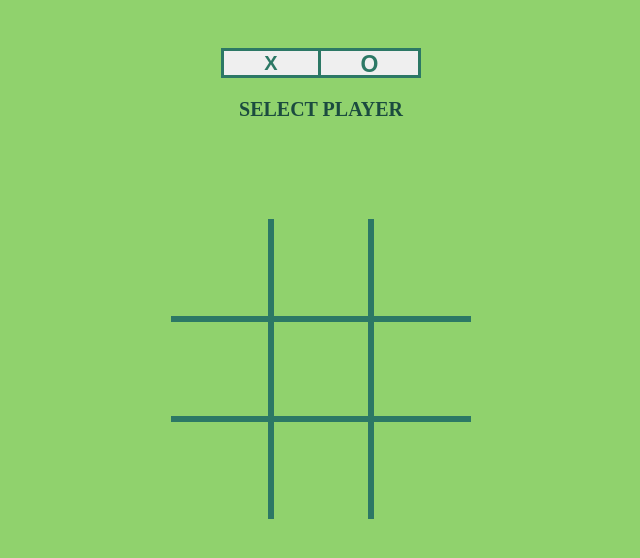
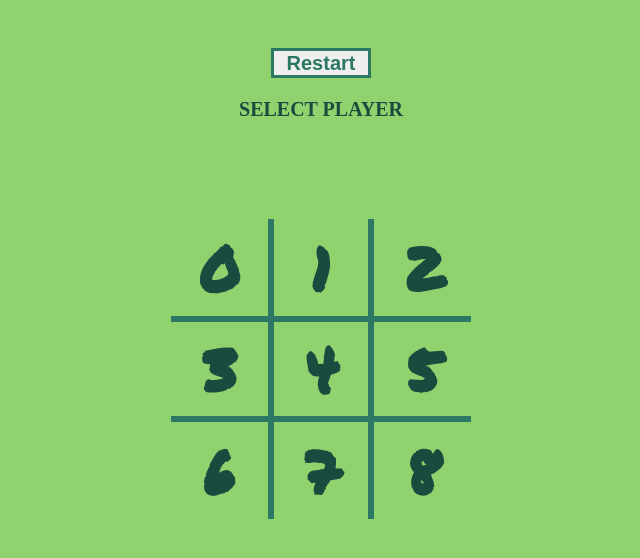
Before and after one commit to Piperski13/tic-tac-toe, a plain HTML site: page index.html in a window 1280 px wide. Shown: the whole page, without its empty margins (319-959 px from the left). Drawn offline with Linux system fonts and the light colour scheme.

Commit message:
Version 2.2

```diff
--- a/css/header.css
+++ b/css/header.css
@@ -14,8 +14,7 @@
 /* flex end */
 
 /* buttons/text start */
-.select-player-buttonX,
-.select-player-buttonO{
+.restartBtn{
   border: 3px solid #2C7865;
   width: 100px;
   height: 30px;
@@ -24,11 +23,7 @@
   color:#2C7865;
   cursor: pointer;
 }
-.select-player-buttonO{
-  border-left: none;
-  font-size: 23px;
-}
-.header-text{
+.statusText{
   color: #1b4b3f;
   font-weight: bold;
   font-size: 20px;
--- a/css/main.css
+++ b/css/main.css
@@ -29,9 +29,11 @@
   align-items: center;
   justify-content: center;
 
+  font-family: "Permanent Marker", cursive;
+  font-weight: 400;
   color: #1b4b3f;
   font-weight: bold;
-  font-size: 20px;
+  font-size: 60px;
 }
 /* flex end */
 
--- a/index.html
+++ b/index.html
@@ -8,28 +8,32 @@
   <link rel="stylesheet" href="css/header.css">
   <link rel="stylesheet" href="css/main.css">
   <!-- css end -->
+  <!-- font start -->
+  <link rel="preconnect" href="https://fonts.googleapis.com">
+  <link rel="preconnect" href="https://fonts.gstatic.com" crossorigin>
+  <link href="https://fonts.googleapis.com/css2?family=Permanent+Marker&display=swap" rel="stylesheet">
+  <!-- font end -->
   <title>tic-tac-toe</title>
 </head>
 <body>
   <header id="header-flex">
     <div class="buttonChoice-flex">
-      <button class="select-player-buttonX" onclick="playerMoveChoice('X')">X</button>
-      <button class="select-player-buttonO" onclick="playerMoveChoice('O')">O</button>
+      <button class="restartBtn">Restart</button>
     </div>
-    <p class="header-text">SELECT PLAYER</p>
+    <p class="statusText">SELECT PLAYER</p>
   </header>
   <main id="main-flex">
     <div class="grid-flex">
       <div class="grid-layout">
-        <div class="grid-element one" id="0" onclick="clickedElement('0')"></div>
-        <div class="grid-element two" id="1" onclick="clickedElement('1')"></div>
-        <div class="grid-element three" id="2" onclick="clickedElement('2')"></div>
-        <div class="grid-element four" id="3" onclick="clickedElement('3')"></div>
-        <div class="grid-element five" id="4" onclick="clickedElement('4')"></div>
-        <div class="grid-element six" id="5" onclick="clickedElement('5')"></div>
-        <div class="grid-element seven" id="6" onclick="clickedElement('6')"></div>
-        <div class="grid-element eight" id="7" onclick="clickedElement('7')"></div>
-        <div class="grid-element nine" id="8" onclick="clickedElement('8')"></div>
+        <div class="grid-element one" cellIndex = "0">0</div>
+        <div class="grid-element two" cellIndex = "1">1</div>
+        <div class="grid-element three" cellIndex = "2">2</div>
+        <div class="grid-element four" cellIndex = "3">3</div>
+        <div class="grid-element five" cellIndex = "4">4</div>
+        <div class="grid-element six" cellIndex = "5">5</div>
+        <div class="grid-element seven" cellIndex = "6">6</div>
+        <div class="grid-element eight" cellIndex = "7">7</div>
+        <div class="grid-element nine" cellIndex = "8">8</div>
       </div>
     </div>
   </main>
--- a/index.js
+++ b/index.js
@@ -1 +1,16 @@
-//restart
+const gridElement = document.querySelectorAll('.grid-element');
+const restartBtn = document.querySelector('.restartBtn');
+const statusText = document.querySelector('.statusText');
+const winningCondition = [
+  [0,1,2],
+  [3,4,5],
+  [6,7,8],
+  [0,3,6],
+  [1,4,7],
+  [2,5,8],
+  [0,4,8],
+  [2,4,6]
+];
+let options = ["","","","","","","","",""];
+let currentPlayer = "X";
+let running = false;
```
